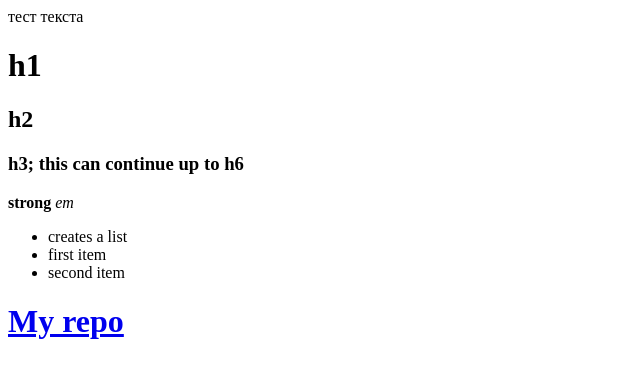
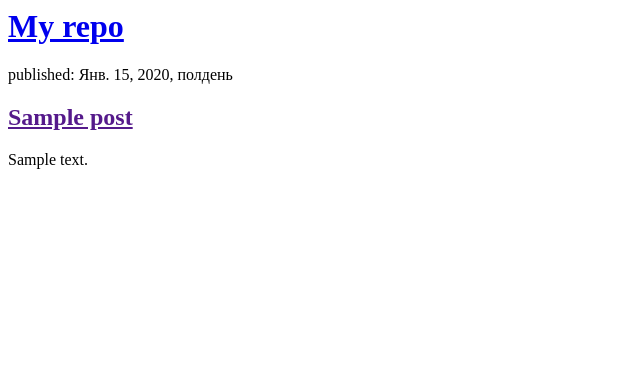
Before and after one commit to probachaiyu/my-first-blog-1, a Django app: template blog/templates/blog/post_list.html in a window 1280 px wide. Shown: the top 378 px of the page, without its empty margins (0-640 px from the left). Run offline with Django 3.2, Linux system fonts and the light colour scheme; the template is opened without the code that fills it: values that come from a table or form of the project are taken from there, others are empty; tables that the repository leaves empty hold one stand-in row (values such as "Sample post").

Commit message:
Modified templates to display posts from database.

```diff
--- a/blog/templates/blog/post_list.html
+++ b/blog/templates/blog/post_list.html
@@ -1,21 +1,17 @@
 <html>
     <head>
-        <title>Sasha's blog</title>
+        <title>Django Girls blog</title>
     </head>
-<body>
-    <p>тест текста</p>
-    <h1>h1</h1>
-    <h2>h2</h2>
-    <h3>h3; this can continue up to h6</h3>
-    <strong>strong</strong>
-    <em>em</em>
-    <ul>
-        <li>creates a list</li>
-        <li>first item</li>
-        <li>second item</li>
-    </ul>
-    <div>
-        <h1><a href="https://github.com/alchal17/my-first-blog">My repo</a></h1>
-    </div>
-</body>
+    <body>
+        <div>
+            <h1><a href="https://github.com/alchal17/my-first-blog">My repo</a></h1>
+        </div>
+    {% for post in posts %}
+    <article>
+        <time>published: {{ post.published_date }}</time>
+        <h2><a href="">{{ post.title }}</a></h2>
+        <p>{{ post.text|linebreaksbr }}</p>
+    </article>
+    {% endfor %}
+    </body>
 </html>
```
